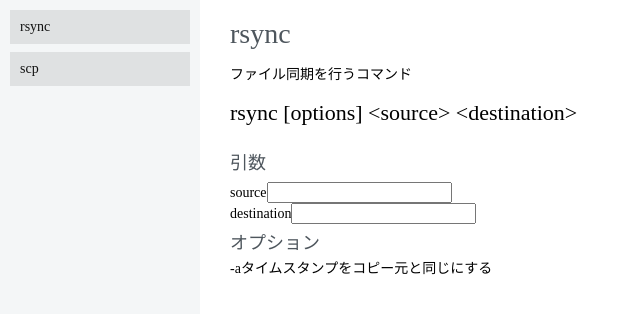
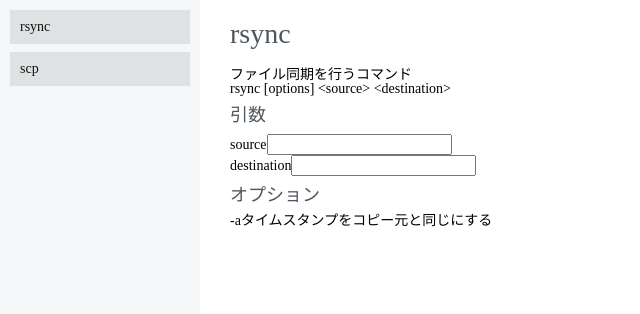
Before and after one commit to hogesuke/linux-command-generator, an Angular app: page /commands/rsync in a window 1280 px wide. Shown: the top 314 px of the page, without its empty margins (0-640 px from the left). Built offline with nearby package versions, Linux system fonts and the light colour scheme.

Commit message:
OptionHolderに入力を保持できるように改修

```diff
--- a/package.json
+++ b/package.json
@@ -22,7 +22,8 @@
     "@angular/router": "^4.0.0",
     "core-js": "^2.4.1",
     "rxjs": "^5.1.0",
-    "zone.js": "^0.8.4"
+    "zone.js": "^0.8.4",
+    "lodash": "^4.17.4"
   },
   "devDependencies": {
     "@angular/cli": "1.0.0",
--- a/src/app/commands/command/argument.ts
+++ b/src/app/commands/command/argument.ts
@@ -11,7 +11,11 @@ export class Argument {
     this.sample      = sample;
   }
 
-  set input(value: string) {
-    this.input = value;
+  set input(input: string) {
+    this.input = input;
+  }
+
+  get input() {
+    return this.input;
   }
 }
--- a/src/app/commands/command/command.component.html
+++ b/src/app/commands/command/command.component.html
@@ -2,7 +2,7 @@
   <h2>{{ command.name }}</h2>
   <p>{{ command.description }}</p>
 
-  <div class="result">
+  <div class="grammar">
     {{ command.grammar }}
   </div>
 
--- a/src/app/commands/command/command.ts
+++ b/src/app/commands/command/command.ts
@@ -1,5 +1,6 @@
 import { Option } from './option';
 import { Argument } from './argument';
+import { OptionHolder } from './option-holder';
 
 export class Command {
   name: string;
@@ -7,12 +8,31 @@ export class Command {
   args: Argument[];
   options: Option[];
   grammar: string;
+  optionHolder: OptionHolder;
 
   constructor(name: string, description: string, args: Argument[], options: Option[], grammar: string) {
-    this.name        = name;
-    this.description = description;
-    this.args        = args;
-    this.options     = options;
-    this.grammar     = grammar;
+    this.name         = name;
+    this.description  = description;
+    this.args         = args;
+    this.options      = options;
+    this.grammar      = grammar;
+    this.optionHolder = new OptionHolder();
+  }
+
+  getResult(): any[] {
+    const terms: any[] = this.grammar.split(' ');
+
+    this.args.forEach(arg => {
+      const index = terms.indexOf(`<${arg.name}>`);
+      if (index === -1) { return; }
+      terms[index] = arg;
+    });
+
+    const optionsIndex = terms.indexOf('[options]');
+    if (optionsIndex !== -1) {
+      terms[optionsIndex] = this.optionHolder;
+    }
+
+    return terms;
   }
 }
--- /dev/null
+++ b/src/app/commands/command/option-holder.ts
@@ -0,0 +1,31 @@
+import { Option } from './option';
+
+export class OptionHolder {
+  options: Option[];
+
+  constructor() {
+    this.options = [];
+  }
+
+  push(option: Option): void {
+    this.options.push(option);
+  }
+
+  remove(option: Option): void {
+    this.options.filter(op => {
+      return op.name !== option.name;
+    });
+  }
+
+  getCombinedOptions(): Option[] {
+    return this.options.filter(op => {
+      return op.canCombine && op.argument === null;
+    });
+  }
+
+  getIsolatedOptions(): Option[] {
+    return this.options.filter(op => {
+      return !op.canCombine || op.argument !== null;
+    });
+  }
+}
--- a/src/app/commands/command/option.ts
+++ b/src/app/commands/command/option.ts
@@ -4,12 +4,18 @@ export class Option {
   name: string;
   description: string;
   argument: Argument;
+  canCombine: boolean;
   sample: string;
 
-  constructor(name: string, description: string, argument: Argument, sample: string) {
+  constructor(name: string, description: string, argument: Argument, canCombine: boolean, sample: string) {
     this.name        = name;
     this.description = description;
     this.argument    = argument;
+    this.canCombine  = canCombine;
     this.sample      = sample;
   }
+
+  getNameChar(): string {
+    return this.canCombine ? this.name.replace(/^-/, this.name) : this.name;
+  }
 }
--- a/src/app/commands/shared/command.service.ts
+++ b/src/app/commands/shared/command.service.ts
@@ -15,7 +15,7 @@ export class CommandService {
         new Argument('destination', 'コピー先', true, './dest')
       ],
       [
-        new Option('-a', 'タイムスタンプをコピー元と同じにする', null, '-a')
+        new Option('-a', 'タイムスタンプをコピー元と同じにする', null, true, '-a')
       ],
       'rsync [options] <source> <destination>'
     ),
@@ -27,7 +27,7 @@ export class CommandService {
         new Argument('destination', 'コピー先', true, './dest')
       ],
       [
-        new Option('-p', 'タイムスタンプ、モードをコピー元と同じにする', null, '-p')
+        new Option('-p', 'タイムスタンプ、モードをコピー元と同じにする', null, true, '-p')
       ],
       'scp [options] <source> <destination>'
     )
```
